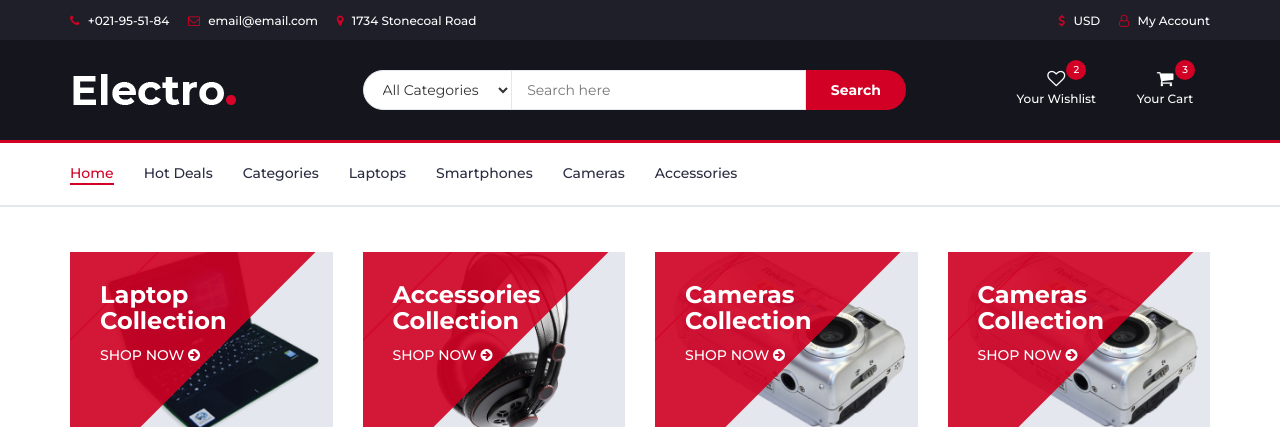
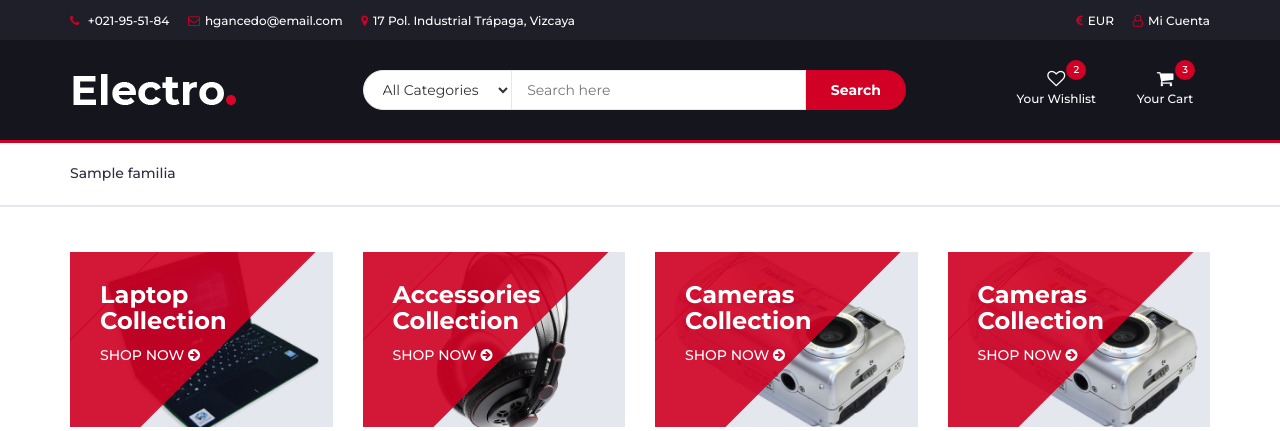
Before and after one commit to hgancedo/Electro-eCommerce, a PHP site: page / in a window 1280 px wide. Shown: the top 431 px of the page. Run offline with PHP 8.4, Linux system fonts and the light colour scheme; tables that the repository leaves empty or names only in its code hold one stand-in row (values such as "Sample post").

Commit message:
Basic index layout and some bd data for navbar

```diff
--- a/index.html
+++ b/index.php
@@ -1,3 +1,16 @@
+<?php
+include_once "./src/Producto.php";
+include_once "./src/Familia.php";
+
+$prod = new Producto();
+$fam = new Familia();
+
+$productos = $prod->getProducts("PC");
+$novedades = $prod->getRandomProducts();
+
+$familyNames = $fam->getFamilyNames();
+?>
+
 <!DOCTYPE html>
 <html lang="en">
   <head>
@@ -6,7 +19,7 @@
     <meta name="viewport" content="width=device-width, initial-scale=1" />
     <!-- The above 3 meta tags *must* come first in the head; any other head content must come *after* these tags -->
 
-    <title>Electro - HTML Ecommerce Template</title>
+    <title>NETWARE TIENDA ONLINE DE INFORMÁTICA</title>
 
     <!-- Google font -->
     <link
@@ -48,20 +61,21 @@
               <a href="#"><i class="fa fa-phone"></i> +021-95-51-84</a>
             </li>
             <li>
-              <a href="#"><i class="fa fa-envelope-o"></i> email@email.com</a>
+              <a href="#"><i class="fa fa-envelope-o"></i>hgancedo@email.com</a>
             </li>
             <li>
               <a href="#"
-                ><i class="fa fa-map-marker"></i> 1734 Stonecoal Road</a
+                ><i class="fa fa-map-marker"></i>17 Pol. Industrial Trápaga,
+                Vizcaya</a
               >
             </li>
           </ul>
           <ul class="header-links pull-right">
             <li>
-              <a href="#"><i class="fa fa-dollar"></i> USD</a>
+              <a href="#"><i class="fa fa-eur"></i>EUR</a>
             </li>
             <li>
-              <a href="#"><i class="fa fa-user-o"></i> My Account</a>
+              <a href="#"><i class="fa fa-user-o"></i>Mi Cuenta</a>
             </li>
           </ul>
         </div>
@@ -202,13 +216,12 @@
         <div id="responsive-nav">
           <!-- NAV -->
           <ul class="main-nav nav navbar-nav">
-            <li class="active"><a href="#">Home</a></li>
-            <li><a href="#">Hot Deals</a></li>
-            <li><a href="#">Categories</a></li>
-            <li><a href="#">Laptops</a></li>
-            <li><a href="#">Smartphones</a></li>
-            <li><a href="#">Cameras</a></li>
-            <li><a href="#">Accessories</a></li>
+            <!-- <li class="active"><a href="#">Pc Sobremesa</a></li> -->
+            <?php foreach($familyNames as $familia) {?>
+            <li><a href="#"><?php echo $familia['nombre']; ?></php> </a></li>
+            <?php
+            }
+            ?>
           </ul>
           <!-- /NAV -->
         </div>
--- /dev/null
+++ b/src/Familia.php
@@ -0,0 +1,26 @@
+<?php
+
+include_once "./src/Conexion.php";
+
+class Familia extends Conexion {
+
+    public function __construct() {
+
+        parent::__construct();
+
+    }
+
+    //Seleccionamos productos filtrando por familia
+    public function getFamilyNames() {
+
+        $sql="SELECT nombre FROM familias ORDER BY nombre DESC";
+        $stm=$this->conexion->prepare($sql);
+        try {
+            $stm->execute();
+        } catch (Exception $ex) {
+            echo "Error al comprobar nombre de familia: <br>" .$ex->getMessage();
+        }
+
+        return $stm->fetchAll();
+    }
+}
--- /dev/null
+++ b/src/Producto.php
@@ -0,0 +1,39 @@
+<?php
+include_once "./src/Conexion.php";
+
+class Producto extends Conexion {
+
+    public function __construct() {
+
+        parent::__construct();
+
+    }
+
+    //Seleccionamos productos filtrando por familia
+    public function getProducts($familia) {
+
+        $sql="SELECT * FROM productos WHERE familia = :f";
+        $stm=$this->conexion->prepare($sql);
+        try {
+            $stm->execute([":f"=>$familia]);
+        } catch (Exception $ex) {
+            echo "Error al comprobar el dorsal: <br>" .$ex->getMessage();
+        }
+
+        return $stm->fetchAll();
+    }
+
+    //Selección aleatoria. En producción filtraríamos por fecha para mostrar novedades recientes, calcularíamos productos mas vendidos para superventas y productos que hayan bajado de precio para las ofertas.
+    public function getRandomProducts() {
+        $sql = "SELECT * FROM productos order by RAND() LIMIT 6";
+        $stm=$this->conexion->prepare($sql);
+        try {
+            $stm->execute();
+        } catch (Exception $ex) {
+            echo "Error al comprobar el dorsal: <br>" .$ex->getMessage();
+        }
+
+        return $stm->fetchAll();
+
+    }
+}
```
Also changed, not shown: src/Conexion.php (added, +30 -0 lines).
